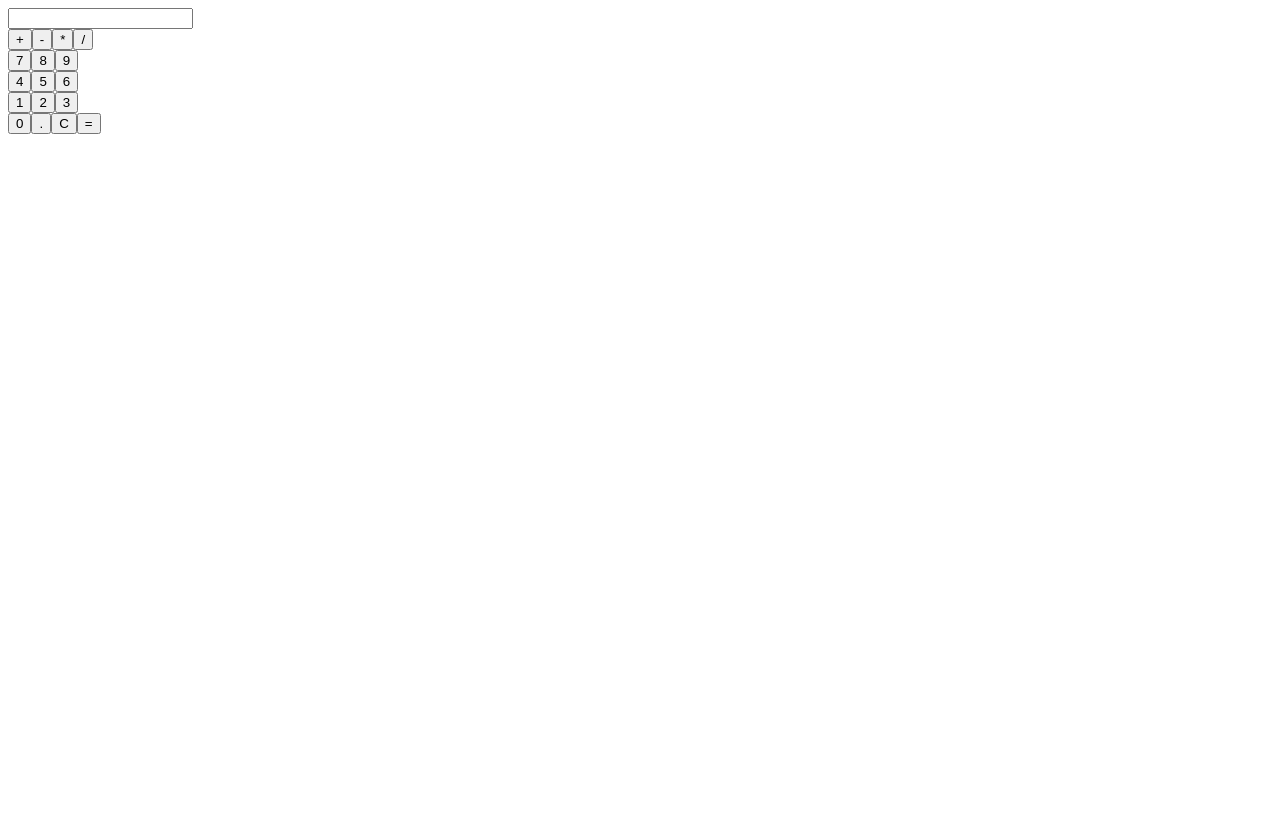
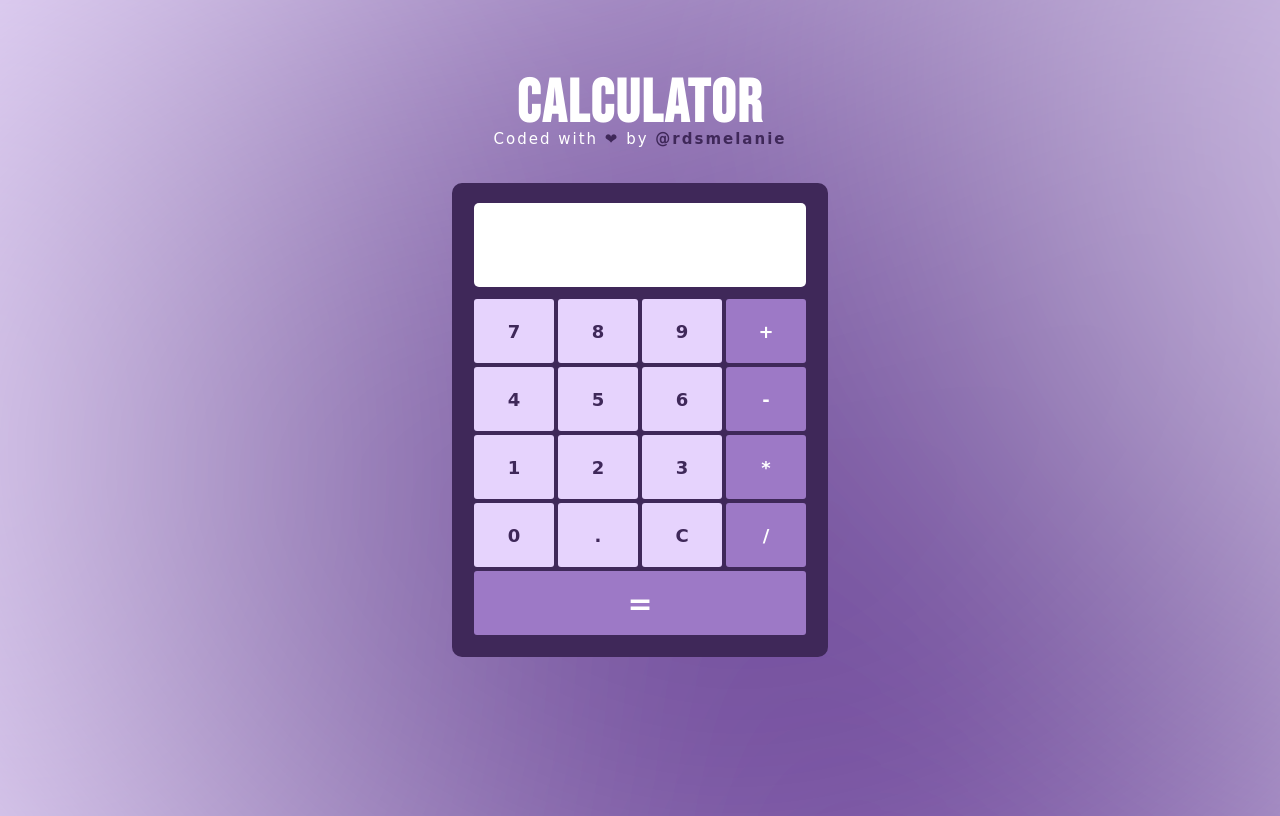
Before and after one commit to dsmelanie/calculator, a plain HTML site: page index.html in a window 1280 px wide. Drawn offline with Linux system fonts and the light colour scheme; a web font is replaced by a local one.

Commit message:
Add CSS + Illustration

```diff
--- /dev/null
+++ b/assets/css/style.css
@@ -0,0 +1,113 @@
+@import url('https://fonts.googleapis.com/css2?family=Bebas+Neue&family=Edu+NSW+ACT+Foundation&display=swap');
+@import url('https://fonts.googleapis.com/css2?family=Bebas+Neue&display=swap');
+
+::-webkit-scrollbar {
+    width: 20px;
+}
+
+::-webkit-scrollbar-track {
+    background: #f1e7fc;
+}
+
+::-webkit-scrollbar-thumb {
+    background: #724C9D;
+}
+
+body {
+    display: flex;
+    align-items: center;
+    flex-direction: column;
+    min-height: 100vh;
+    font-family: 'Edu NSW ACT Foundation', cursive;
+    background-image: url(../images/bg.svg);
+    background-repeat: no-repeat;
+    background-size: cover;
+}
+
+header {
+    display: flex;
+    align-items: center;
+    flex-direction: column;
+    width: 100%;
+    padding: 20px;
+    color: #fff;
+    font-family: 'Bebas Neue', cursive;
+    letter-spacing: 2px;
+}
+
+h1 {
+    font-size: 60px;
+}
+
+b {
+    color: #3f2859;
+}
+
+a {
+    text-decoration: none;
+    color: #3f2859;
+    font-weight: bold;
+}
+
+a:hover {
+    color: #724C9D;
+}
+
+p {
+    margin-top: -50px !important;
+    font-size: 15px;
+    font-family: 'Edu NSW ACT Foundation', cursive;
+}
+
+.calculator {
+    display: flex;
+    flex-direction: column;
+    align-items: center;
+    padding: 20px;
+    border-radius: 10px;
+    background-color: #3f2859;
+    font-family: 'Edu NSW ACT Foundation', cursive;
+}
+
+.display {
+    border-radius: 5px;
+    width: 19.5rem;
+    height: 4rem;
+    margin-bottom: 10px;
+    padding: 10px;
+    font-size: 25px;
+    border: none;
+    font-family: 'Edu NSW ACT Foundation', cursive;
+}
+
+button.btn-equal {
+    width: 20.8rem;
+    margin: 2px;
+    background-color: #9d79c6;
+    color: white;
+    font-size: 30px;
+}
+
+button.btn-operator {
+    background-color: #9d79c6;
+    color: white;
+}
+
+button {
+    width: 5rem;
+    height: 4rem;
+    border-radius: 3px;
+    border: none;
+    margin: 2px;
+    font-size: 18px;
+    background-color: #e6d3fd;
+    color: #3f2859;
+    cursor: pointer;
+    font-family: 'Edu NSW ACT Foundation', cursive;
+    font-weight: bold;
+}
+
+button:hover {
+    background-color: #724C9D;
+    color: white;
+}
--- a/calculator.js
+++ b/assets/js/calculator.js
@@ -11,11 +11,11 @@ class Calculator {
       this.calculator.appendChild(this.display);
 
       const buttons = [
-        ["+", "-", "*", "/"],
-        ["7", "8", "9",],
-        ["4", "5", "6"],
-        ["1", "2", "3", ],
-        ["0", ".", "C", "="]
+        ["7", "8", "9","+"],
+        ["4", "5", "6", "-"],
+        ["1", "2", "3", "*"],
+        ["0", ".", "C", "/"],
+        ["="]
       ];
 
       buttons.forEach((row) => {
@@ -27,6 +27,12 @@ class Calculator {
           const button = document.createElement("button");
           button.innerHTML = buttonLabel;
           buttonRow.appendChild(button);
+
+          if (["+", "-", "*", "/"].includes(buttonLabel)) {
+            button.classList.add("btn-operator");
+          } else if (buttonLabel === "=") {
+            button.classList.add("btn-equal");
+          }
 
           button.addEventListener("click", () => {
             if (buttonLabel === "C") {
--- a/index.html
+++ b/index.html
@@ -1,12 +1,19 @@
 <!DOCTYPE html>
 <html lang="en">
 <head>
-  <meta charset="UTF-8">
-  <meta http-equiv="X-UA-Compatible" content="IE=edge">
-  <meta name="viewport" content="width=device-width, initial-scale=1.0">
-  <title>Calculator</title>
+    <meta charset="UTF-8">
+    <meta http-equiv="X-UA-Compatible" content="IE=edge">
+    <meta name="viewport" content="width=device-width, initial-scale=1.0">
+    <title>Calculator</title>
+    <link rel="stylesheet" href="/assets/css/style.css">
+    <link rel="icon" href="/assets/images/icon.png" type="image/png">
 </head>
 <body>
-<script src="calculator.js"></script>
+    <header>
+        <h1>Calculator</h1>
+        <p>Coded with <b>&#10084;</b> by <a href="https://github.com/rdsmelanie" target="_blank">@rdsmelanie</a></p>
+    </header>
+
+<script src="/assets/js/calculator.js"></script>
 </body>
 </html>
```
Also changed, not shown: assets/images/bg.svg (added), assets/images/icon.png (added), assets/images/illustration.png (added), assets/images/illustration.svg (added), 1 other file.
